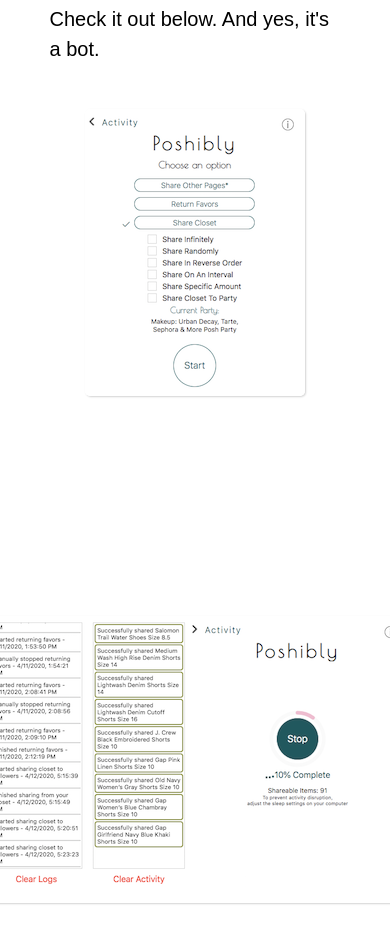
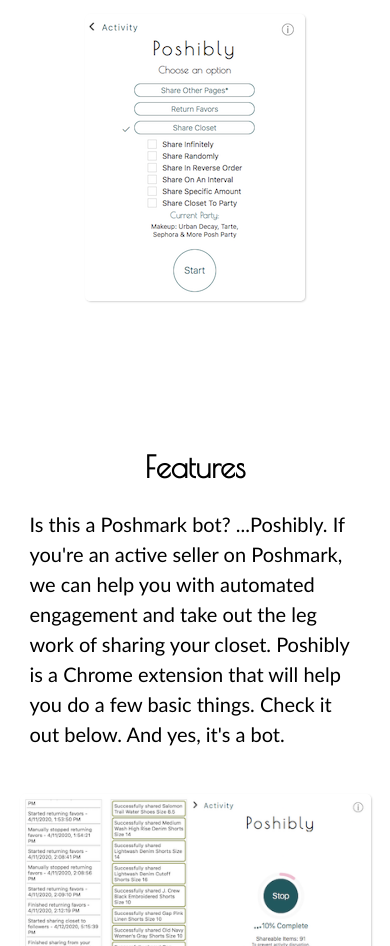
Before and after one commit to ericdfanning/poshibly-web, a website built with webpack: page src/index.html in a window 390 px wide. Shown: the part 1054-2000 px from the top of the page. Built offline with nearby package versions, Linux system fonts and the light colour scheme; files whose address does not match are found by name.

Commit message:
more tuning. needs better font for sections

```diff
--- a/src/index.html
+++ b/src/index.html
@@ -54,14 +54,14 @@
               <h1>What is it?</h1>
               Is this a Poshmark bot? ...Poshibly. If you're an active seller on Poshmark, we can help you with automated engagement and take out the leg work of sharing your closet. Poshibly is a Chrome extension that will help you do a few basic things. Check it out below. And yes, it's a bot.
             </section>
-            <div>
+            <div class='card-image'>
               <img src='/main-menu.png' />
             </div>
           </div>
         </div>
         <div class='features card-container'>
           <div class='card'>
-            <div>
+            <div class='card-image'>
               <img src='/activelySharing.png' />
             </div>
             <section class="section">
--- a/src/index.js
+++ b/src/index.js
@@ -2,7 +2,7 @@
 const navLinks = document.querySelector('.mobile-nav__links');
 const bodyExcludingMenu = document.querySelector('.main-content');
 const menuItemsMobile = document.querySelectorAll('ul.mobile-nav__links li');
-const featureNavLinkDesktop = document.querySelector('#Features');
+const featureNavLink = document.querySelector('#Features');
 const moreBelowCaret = document.querySelector('.more-below-caret__elm');
 const whatIsItSection = document.querySelector('.what-is-it');
 const featuresSection = document.querySelector('.features');
@@ -16,6 +16,7 @@
 	});
 
 	bodyExcludingMenu.addEventListener('click', () => {
+		console.log('is the close anywhere firing???')
 		closeMenu();
 	});
 
@@ -36,7 +37,8 @@
 		whatIsItSection.scrollIntoView();
 	})
 
-	featureNavLinkDesktop.addEventListener('click', () => {
+	featureNavLink.addEventListener('click', () => {
+		console.log('is it firing?')
 		featuresSection.scrollIntoView();
 	})
 }
--- a/src/scss/styles.scss
+++ b/src/scss/styles.scss
@@ -128,7 +128,13 @@
 
 .card-container {
 	display: flex;
-	margin: 60px 0 30px 0;
+	margin: 50px 0 25px 0;
+
+	@media screen and (max-width: 768px) {
+		margin: 25px 0 12.5px 0;
+	}
+	.card-image {
+
 		img {
 			width: auto;
 			height: auto;
@@ -137,6 +143,15 @@
 			border-radius: 5px;
 			float: right;
 			margin: 35px 30px;
+			@media screen and (max-width: 768px) {
+				width: 100%;
+				margin: 35px 0;
+			}
+		}
+
+		@media screen and (max-width: 768px) {
+			order: 2;
+		}
 	}
 
 	.card {
@@ -160,6 +175,24 @@
 	  }
 
 	}
+
+	.section {
+		width: 100%;
+	  font-size: 16px;
+	  color: black;
+	  padding: 30px 70px;
+	  font-family: Calibri, Candara, Segoe, Segoe UI, Optima, Arial, sans-serif;
+	  line-height: 1.5;
+
+	  h1 {
+	  	font-family: $mainFont;
+	  }
+
+	  @media screen and (max-width: 768px) {
+		  font-size: 20px;
+		  padding: 10px;
+	  }
+	}
 }
 
 .logo {
@@ -177,7 +210,9 @@
 }
 
 .footer-get-it {
+	display: none;
 	@media screen and (max-width: 992px) {
+		display: block;
 		width: 75px;
 		height: 35px;
 		border: 2px solid $mainFontColor;
@@ -340,21 +375,3 @@
   	padding: 100px 100px 0 0;
   }
 }
-
-.section {
-	width: 100%;
-  font-size: 16px;
-  color: black;
-  padding: 30px 70px;
-  font-family: Arial, Helvetica, sans-serif;
-  line-height: 1.5;
-
-  h1 {
-  	font-family: $mainFont;
-  }
-
-  @media screen and (max-width: 768px) {
-	  font-size: 20px;
-	  padding: 10px 30px;
-  }
-}
```
Also changed, not shown: src/css/styles.css. Lines whose indentation alone changed are shown as unchanged.
